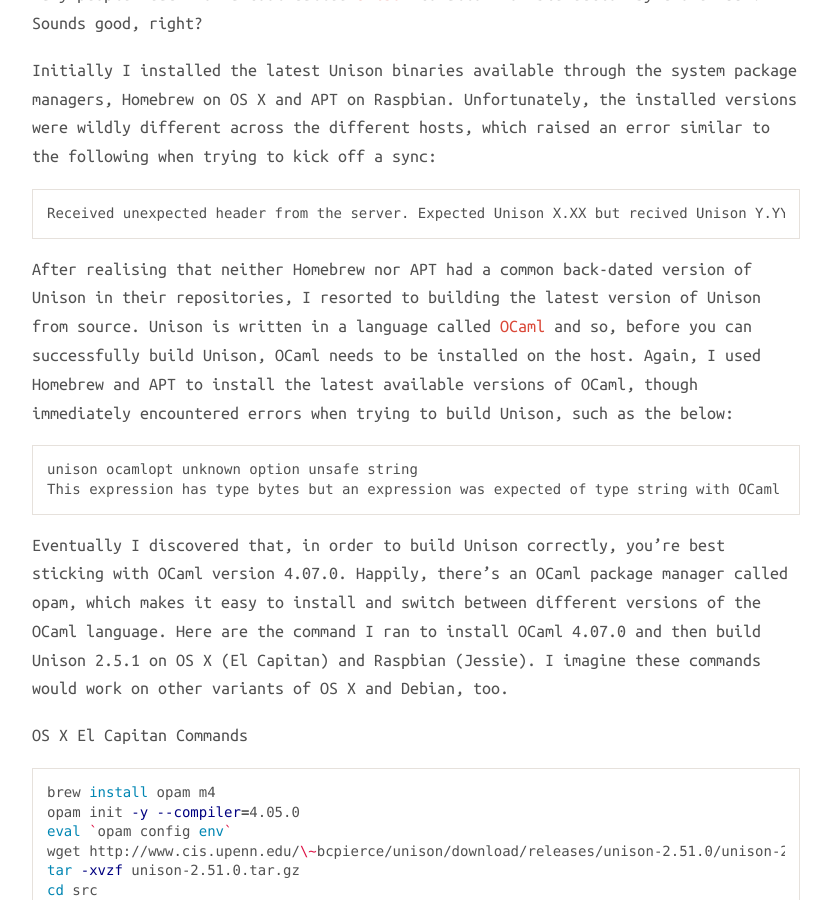
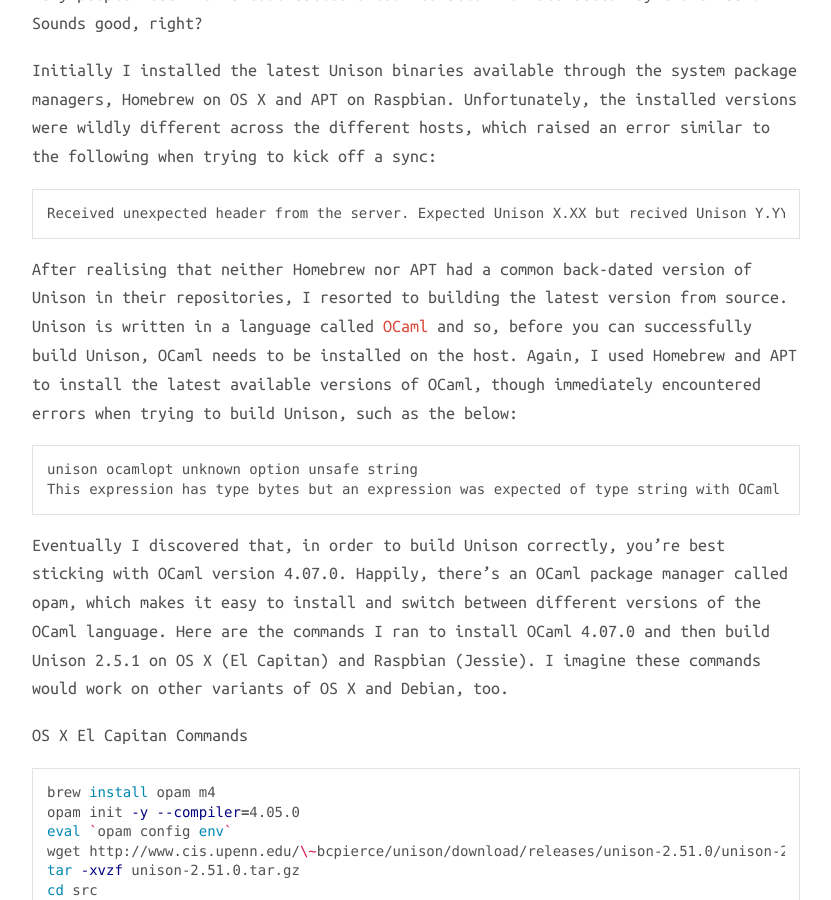
Before and after one commit to gayanvirajith/harmony, a Jekyll site: the page built from _posts/2018-9-22-install-unison-mac-raspbian.md, in a window 1280 px wide and 900 px high, scrolled down 608 px. Shown: the whole window, without its empty margins (224-1055 px from the left). Built offline with Jekyll 4.4.1, drawn with Linux system fonts in a browser that asks for light colours; nearby versions of some CDN libraries; comment, search, counter and statistics services are not loaded.

Commit message:
Improve readability and fix typo

````diff
--- a/_posts/2018-9-22-install-unison-mac-raspbian.md
+++ b/_posts/2018-9-22-install-unison-mac-raspbian.md
@@ -13,13 +13,13 @@
 Received unexpected header from the server. Expected Unison X.XX but recived Unison Y.YY
 ```
 
-After realising that neither Homebrew nor APT had a common back-dated version of Unison in their repositories, I resorted to building the latest version of Unison from source. Unison is written in a language called [OCaml](https://ocaml.org/) and so, before you can successfully build Unison, OCaml needs to be installed on the host. Again, I used Homebrew and APT to install the latest available versions of OCaml, though immediately encountered errors when trying to build Unison, such as the below:
+After realising that neither Homebrew nor APT had a common back-dated version of Unison in their repositories, I resorted to building the latest version from source. Unison is written in a language called [OCaml](https://ocaml.org/) and so, before you can successfully build Unison, OCaml needs to be installed on the host. Again, I used Homebrew and APT to install the latest available versions of OCaml, though immediately encountered errors when trying to build Unison, such as the below:
 ```
 unison ocamlopt unknown option unsafe string
 This expression has type bytes but an expression was expected of type string with OCaml version 4.07.0. Happily, there
 ```
 
-Eventually I discovered that, in order to build Unison correctly, you're best sticking with OCaml version 4.07.0. Happily, there's an OCaml package manager called opam, which makes it easy to install and switch between different versions of the OCaml language. Here are the command I ran to install OCaml 4.07.0 and then build Unison 2.5.1 on OS X (El Capitan) and Raspbian (Jessie). I imagine these commands would work on other variants of OS X and Debian, too.
+Eventually I discovered that, in order to build Unison correctly, you're best sticking with OCaml version 4.07.0. Happily, there's an OCaml package manager called opam, which makes it easy to install and switch between different versions of the OCaml language. Here are the commands I ran to install OCaml 4.07.0 and then build Unison 2.5.1 on OS X (El Capitan) and Raspbian (Jessie). I imagine these commands would work on other variants of OS X and Debian, too.
 
 OS X El Capitan Commands
 ```shell
````
